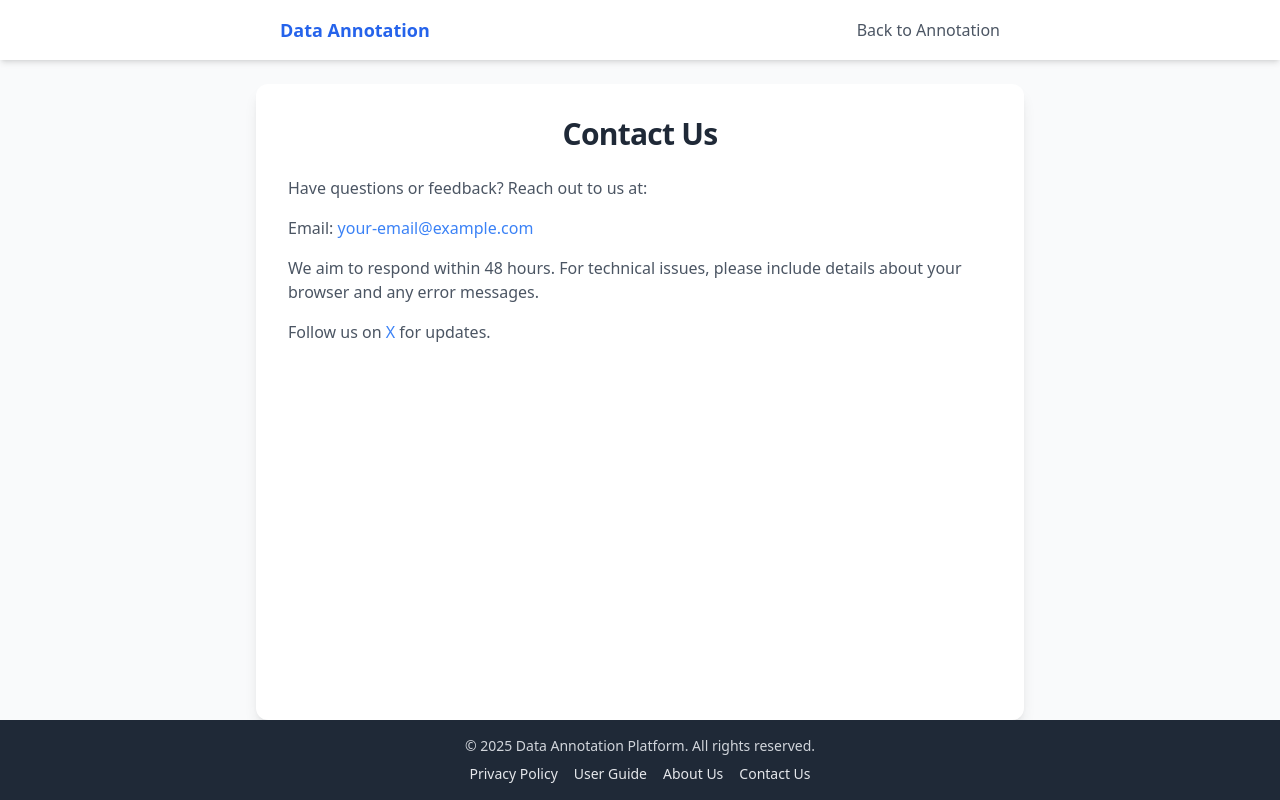
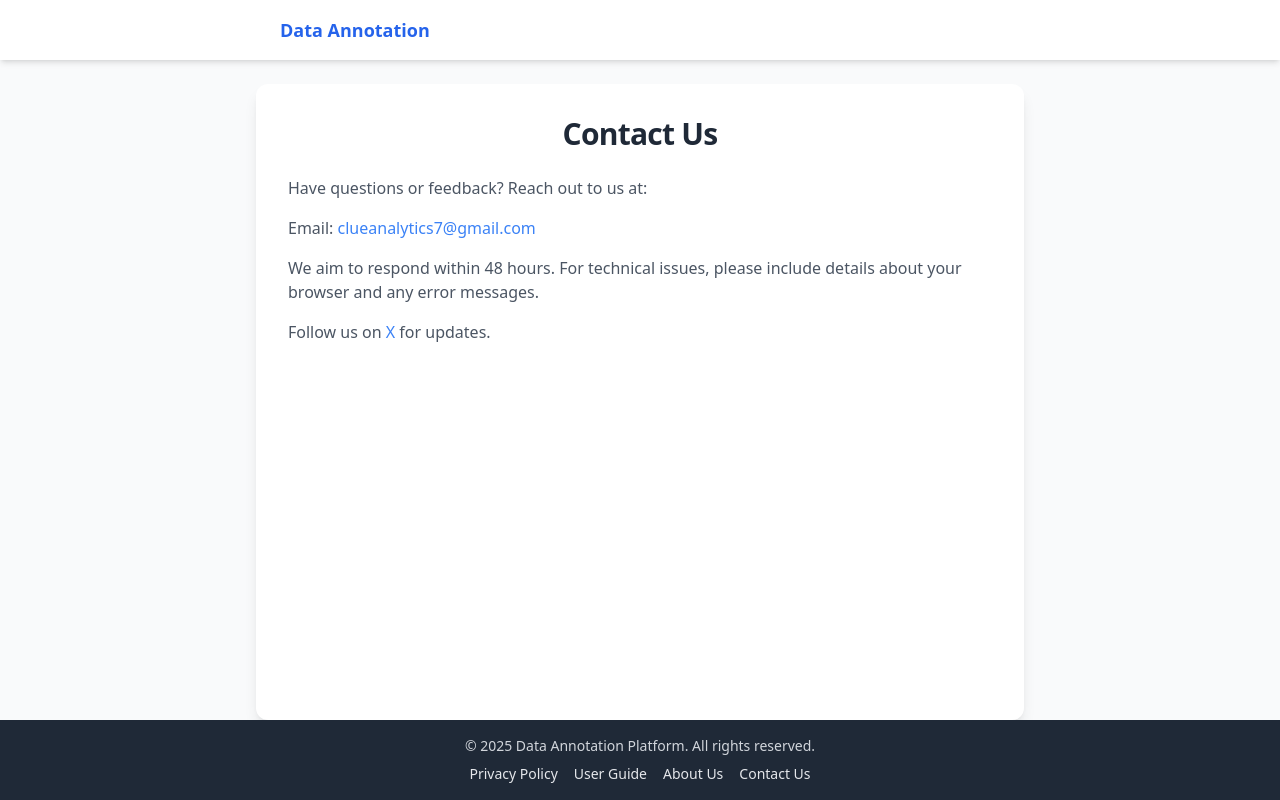
Before and after one commit to jinka97/data-annotation, a website: page dist/contact.html in a window 1280 px wide. Drawn offline with Linux system fonts and the light colour scheme.

Commit message:
General update with additional pages...

```diff
--- a/dist/contact.html
+++ b/dist/contact.html
@@ -10,7 +10,7 @@
     <header class="w-full bg-white dark:bg-gray-800 shadow-md transition-colors">
         <nav class="max-w-3xl mx-auto py-4 px-4 sm:px-6 flex justify-between items-center">
             <a href="./index.html" class="text-primary dark:text-blue-500 font-semibold text-lg hover:text-blue-600 dark:hover:text-blue-400 transition-colors">Data Annotation</a>
-            <a href="./index.html" class="text-gray-600 dark:text-gray-300 hover:text-primary dark:hover:text-blue-400 transition-colors text-sm sm:text-base">Back to Annotation</a>
+            <!--<a href="./index.html" class="text-gray-600 dark:text-gray-300 hover:text-primary dark:hover:text-blue-400 transition-colors text-sm sm:text-base">Back to Annotation</a>-->
         </nav>
     </header>
     <main class="bg-white dark:bg-gray-800 p-4 sm:p-8 rounded-xl card-shadow w-full max-w-3xl mx-auto mt-6 transition-colors flex-grow">
@@ -19,7 +19,7 @@
             Have questions or feedback? Reach out to us at:
         </p>
         <p class="text-sm sm:text-base text-gray-600 dark:text-gray-300 mb-4 transition-colors">
-            Email: <a href="mailto:your-email@example.com" class="text-blue-500 hover:text-blue-600 dark:text-blue-400 dark:hover:text-blue-300 transition-colors">your-email@example.com</a>
+            Email: <a href="mailto:clueanalytics7@gmail.com" class="text-blue-500 hover:text-blue-600 dark:text-blue-400 dark:hover:text-blue-300 transition-colors">clueanalytics7@gmail.com</a>
         </p>
         <p class="text-sm sm:text-base text-gray-600 dark:text-gray-300 mb-4 transition-colors">
             We aim to respond within 48 hours. For technical issues, please include details about your browser and any error messages.
```
Also changed, not shown: dist/about.html (+1 -1 lines), dist/guide.html (+1 -1 lines), dist/privacy.html (+2 -2 lines), README.md.
